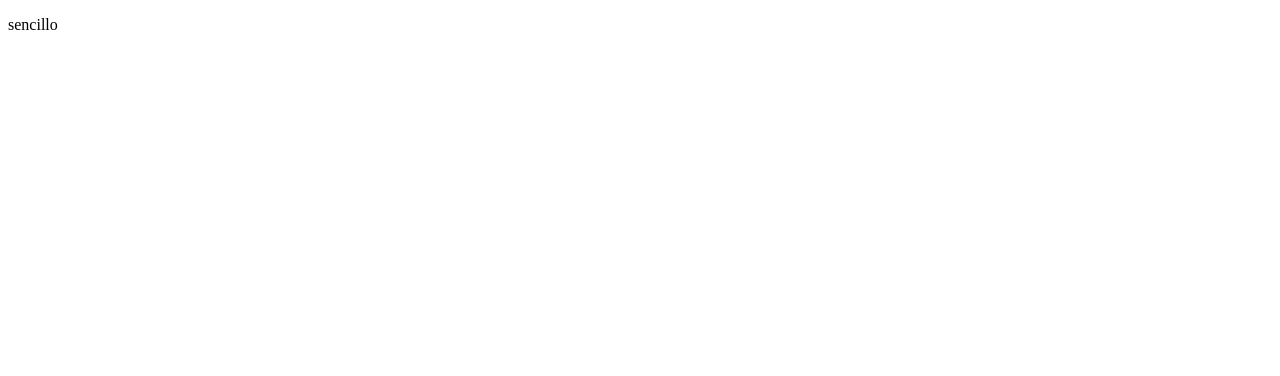
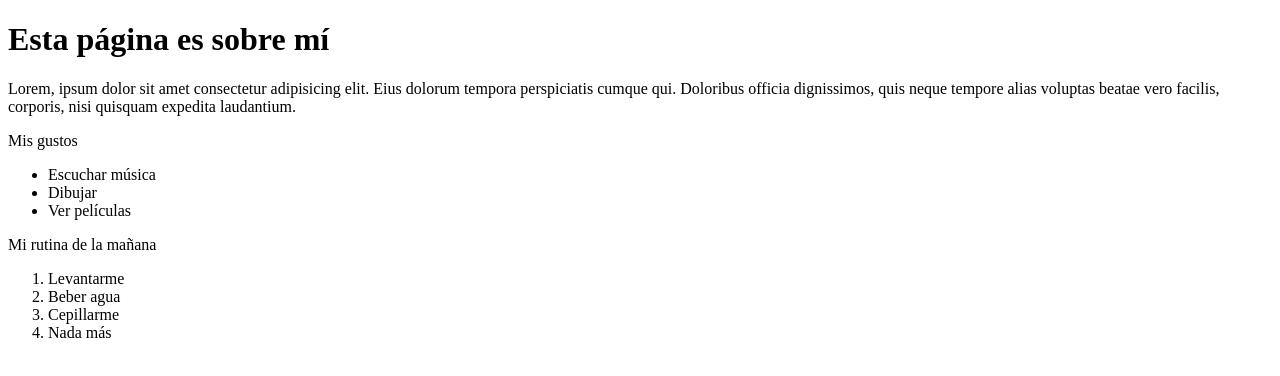
Before and after one commit to hicuwi/code0, a plain HTML site: page Ejemplo/about.html in a window 1280 px wide. Drawn offline with Linux system fonts and the light colour scheme.

Commit message:
cree mis gustos

```diff
--- a/Ejemplo/about.html
+++ b/Ejemplo/about.html
@@ -7,6 +7,23 @@
     <title>Sobre mí</title>
 </head>
 <body>
-    <p>sencillo</p>
+    <h1>Esta página es sobre mí</h1>
+    <p>Lorem, ipsum dolor sit amet consectetur adipisicing elit. Eius dolorum tempora perspiciatis cumque qui. Doloribus officia dignissimos, quis neque tempore alias voluptas beatae vero facilis, corporis, nisi quisquam expedita laudantium.</p>
+
+    <p>Mis gustos</p>
+
+    <ul>
+        <li>Escuchar música</li>
+        <li>Dibujar</li>
+        <li>Ver películas</li>
+    </ul>
+
+    <p>Mi rutina de la mañana</p>
+    <ol>
+        <li>Levantarme</li>
+        <li>Beber agua</li>
+        <li>Cepillarme</li>
+        <li>Nada más</li>
+    </ol>
 </body>
 </html>
```
